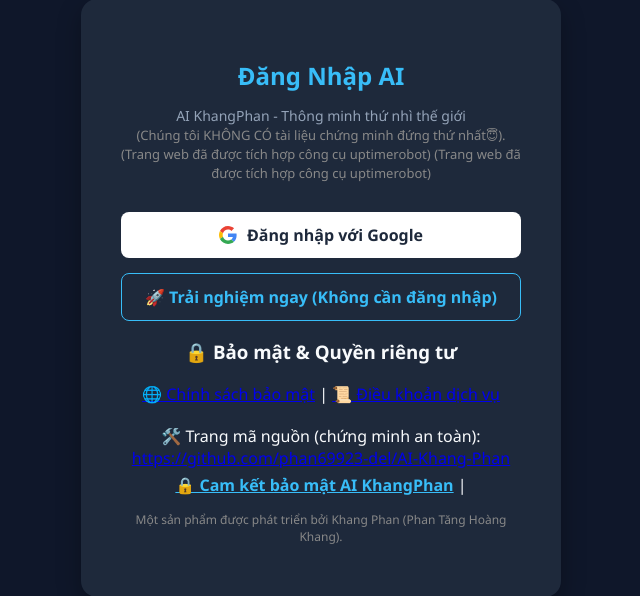
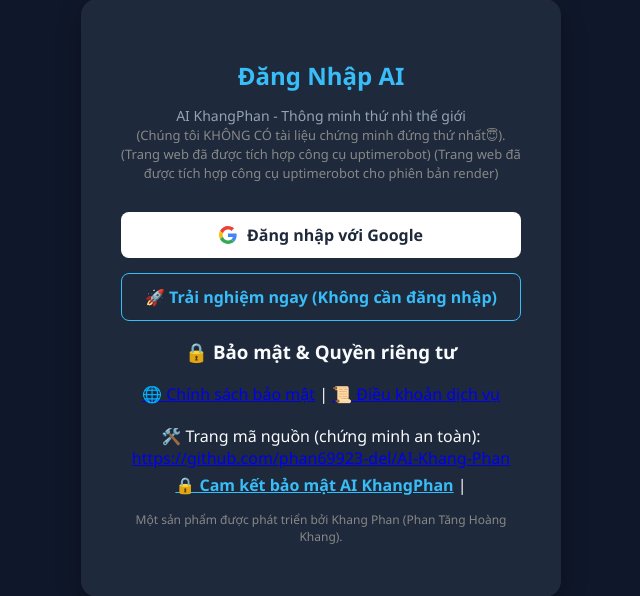
Before and after one commit to phan69923-del/AI-Khang-Phan, a Flask app: page /login in a window 1280 px wide. Shown: the part 102-698 px from the top of the page, without its empty margins (319-959 px from the left). Run offline with Flask 3, Linux system fonts and the light colour scheme.

Commit message:
Update login.html

```diff
--- a/templates/login.html
+++ b/templates/login.html
@@ -71,7 +71,7 @@
     AI KhangPhan - Thông minh thứ nhì thế giới
     <br>
     <span style="font-size: 13px; color: #888;">(Chúng tôi KHÔNG CÓ tài liệu chứng minh đứng thứ nhất😇). (Trang web đã được tích hợp công cụ uptimerobot)</span>
-    <span style="font-size: 13px; color: #888;">(Trang web đã được tích hợp công cụ uptimerobot)</span>
+    <span style="font-size: 13px; color: #888;">(Trang web đã được tích hợp công cụ uptimerobot cho phiên bản render)</span>
 </p>
 
         <a href="/login/google" class="google-btn">
```
